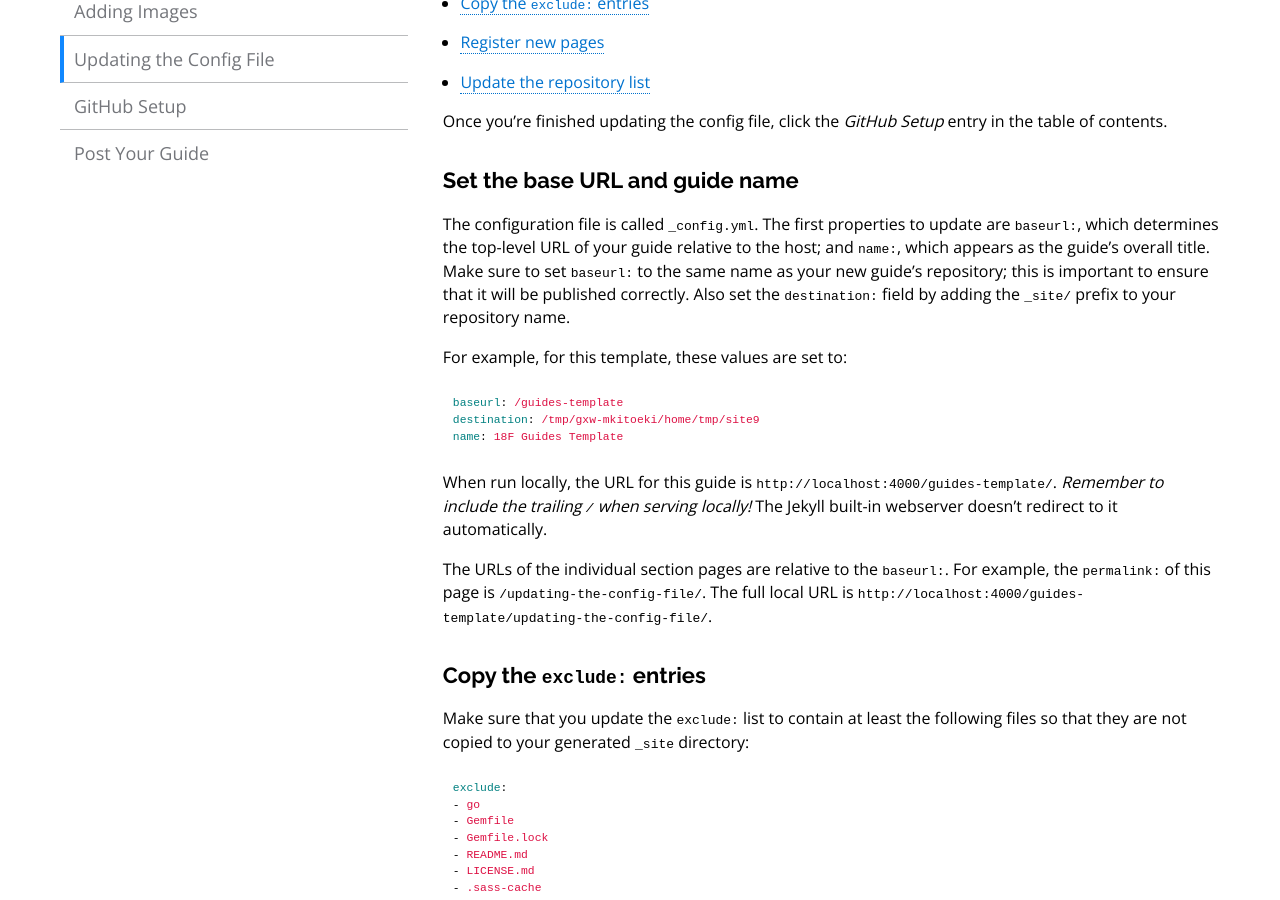
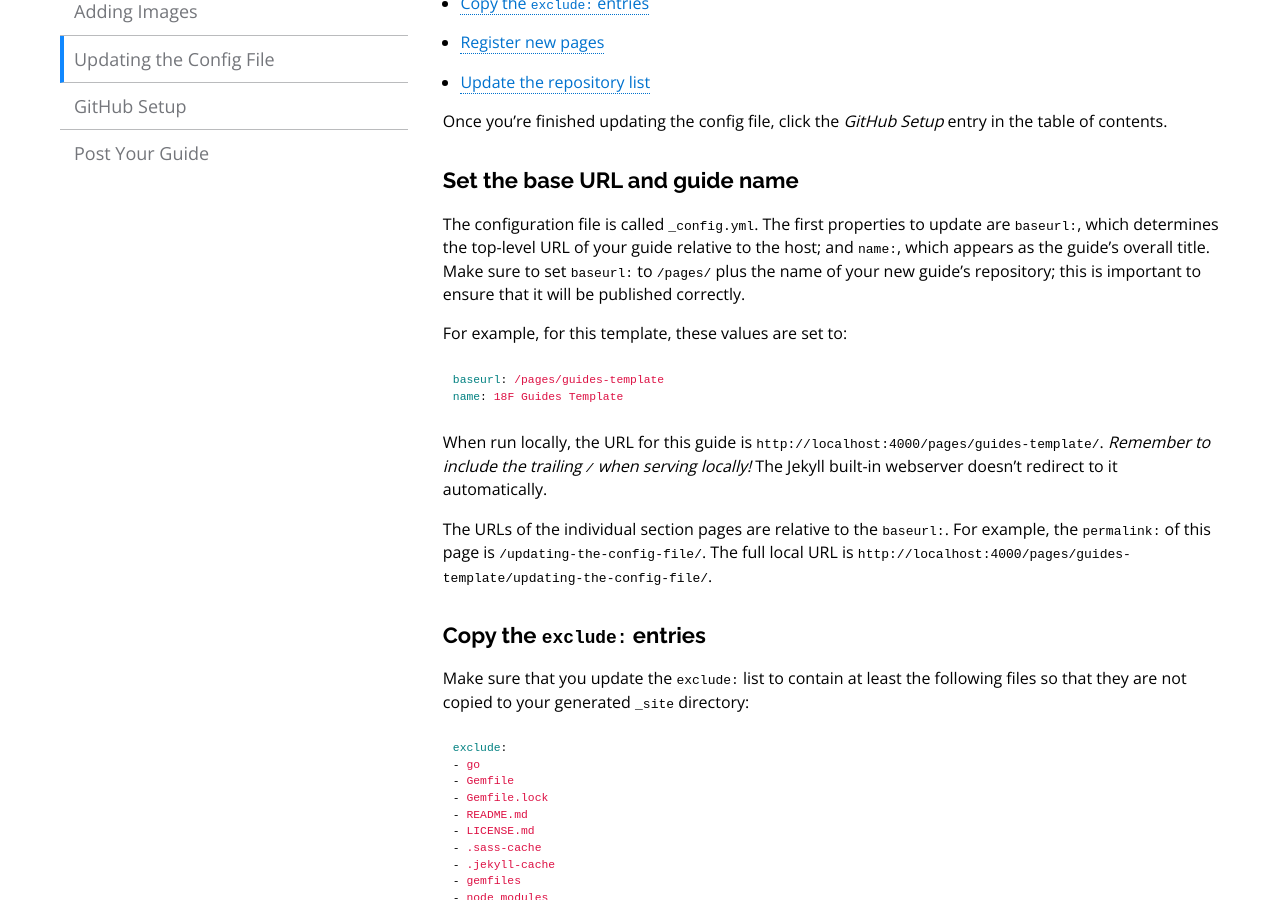
Before and after one commit to 18F/development-guide, a Jekyll site: the page built from pages/config.md, in a window 1280 px wide and 900 px high, scrolled down 270 px. Built offline with Jekyll 4.4.1, drawn with Linux system fonts in a browser that asks for light colours; nearby versions of some CDN libraries; Markdown is read by kramdown in place of the engine named in the settings.

Commit message:
Undo `destination:`; add `/pages/` to baseurl

````diff
--- a/_config.yml
+++ b/_config.yml
@@ -1,5 +1,4 @@
-baseurl: /guides-template
-destination: _site/guides-template
+baseurl: /pages/guides-template
 markdown: redcarpet
 name: 18F Guides Template
 exclude:
--- a/pages/config.md
+++ b/pages/config.md
@@ -16,14 +16,13 @@
 The configuration file is called `_config.yml`. The first properties to update
 are `baseurl:`, which determines the top-level URL of your guide relative to
 the host; and `name:`, which appears as the guide's overall title. Make sure to
-set `baseurl:` to the same name as your new guide's repository; this is
-important to ensure that it will be published correctly. Also set the `destination:` field by adding the `_site/` prefix to your repository name.
+set `baseurl:` to `/pages/` plus the name of your new guide's repository; this
+is important to ensure that it will be published correctly.
 
 For example, for this template, these values are set to:
 
 ```yaml
 baseurl: {{site.baseurl}}
-destination: {{site.destination}}
 name: {{site.name}}
 ```
 
````
